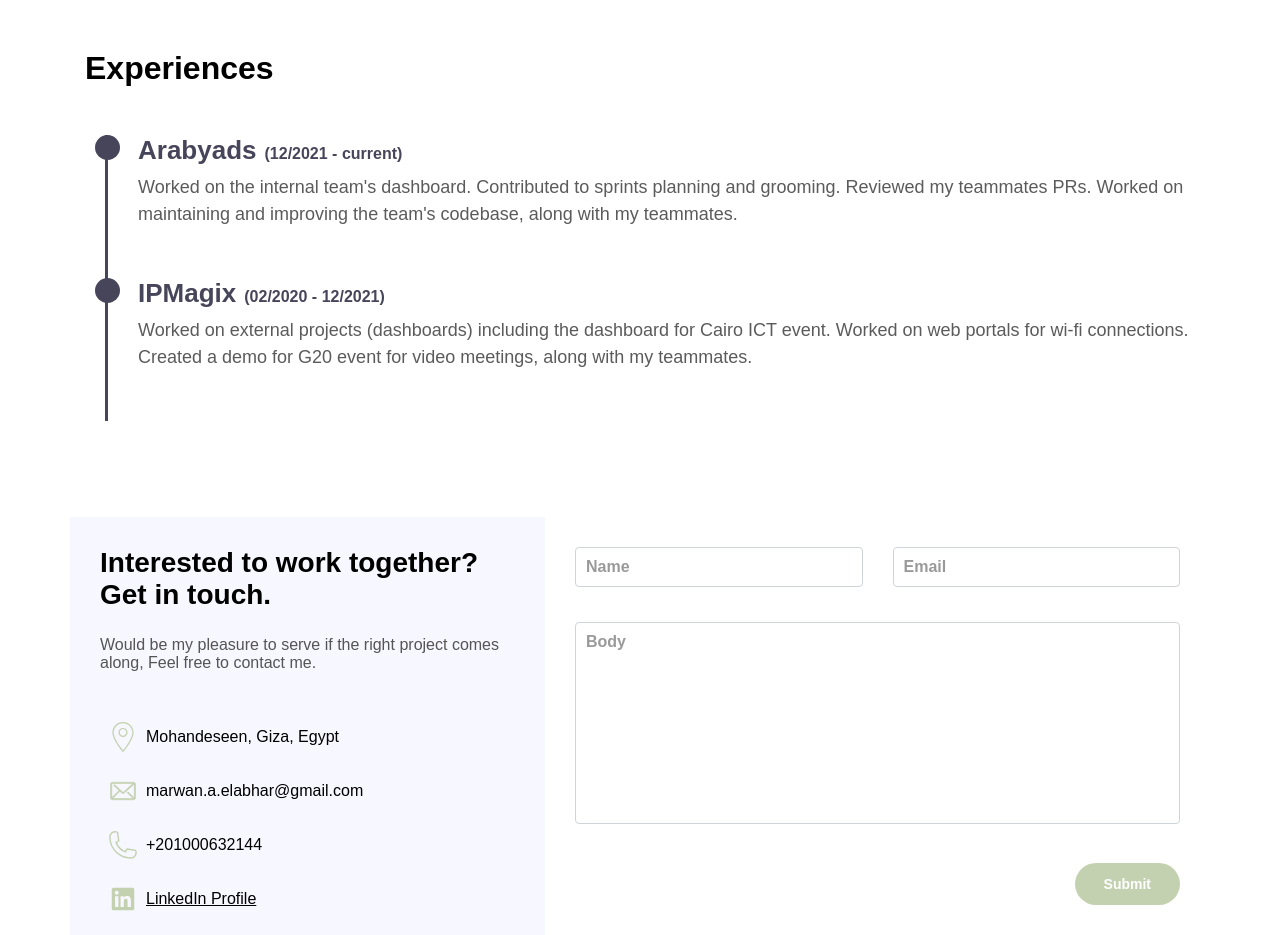
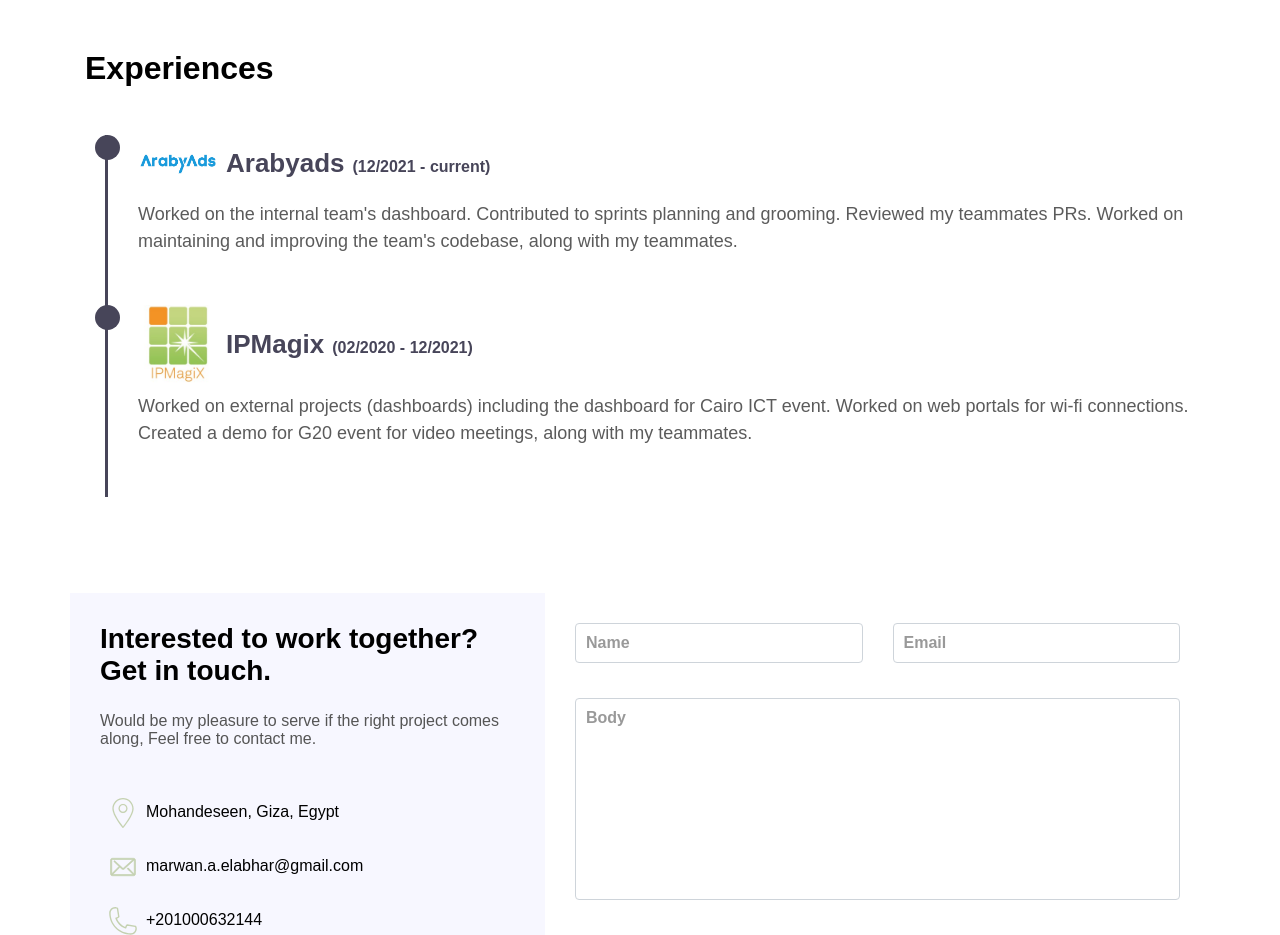
Before and after one commit to MarwanAhmedElAbhar/my-portfolio, a Nuxt app: page / in a window 1280 px wide. Shown: the part 980-1915 px from the top of the page. Built offline with nearby package versions, Linux system fonts and the light colour scheme.

Commit message:
add companys logos

```diff
--- a/components/experience/content.vue
+++ b/components/experience/content.vue
@@ -8,9 +8,12 @@ const { experience } = defineProps({
 
 <template>
   <div class="content">
-    <div class="d-flex align-items-baseline mb-2 flex-wrap">
+    <div class="d-flex align-items-center mb-2 flex-wrap">
+      <img :src="experience.logo" alt="company-logo" class="logo-size mr-2">
+      <div class="d-flex align-items-baseline">
       <p class="experience-name mr-2">{{ experience.name }}</p>
       <p class="experience-period">{{ experience.period }}</p>
+      </div>
     </div>
     <p class="experience-description">{{ experience.description }}</p>
   </div>
@@ -32,7 +35,8 @@ const { experience } = defineProps({
 .experience-name, .experience-period
     color: #474559
     font-weight: bold
-
+.logo-size
+  width: 80px
 .experience-name
     font-size: 26px
 .experience-period
--- a/components/experience/data.js
+++ b/components/experience/data.js
@@ -2,14 +2,14 @@ export default [
     {
         id: 1,
         name: "Arabyads",
-        logo: "~/assets/img/ArabyAds-Logo.jpeg",
+        logo: "/img/ArabyAds-Logo.jpeg",
         period: "(12/2021 - current)",
         description: "Worked on the internal team's dashboard. Contributed to sprints planning and grooming. Reviewed my teammates PRs. Worked on maintaining and improving the team's codebase, along with my teammates."
     },
     {
         id: 2,
         name: "IPMagix",
-        logo: "~/assets/ipmagix.jpeg",
+        logo: "/img/ipmagix.jpeg",
         period: "(02/2020 - 12/2021)",
         description: "Worked on external projects (dashboards) including the dashboard for Cairo ICT event. Worked on web portals for wi-fi connections. Created a demo for G20 event for video meetings, along with my teammates."
     },
```
Also changed, not shown: public/img/ArabyAds-Logo.jpeg (added), public/img/ipmagix.jpeg (added).
